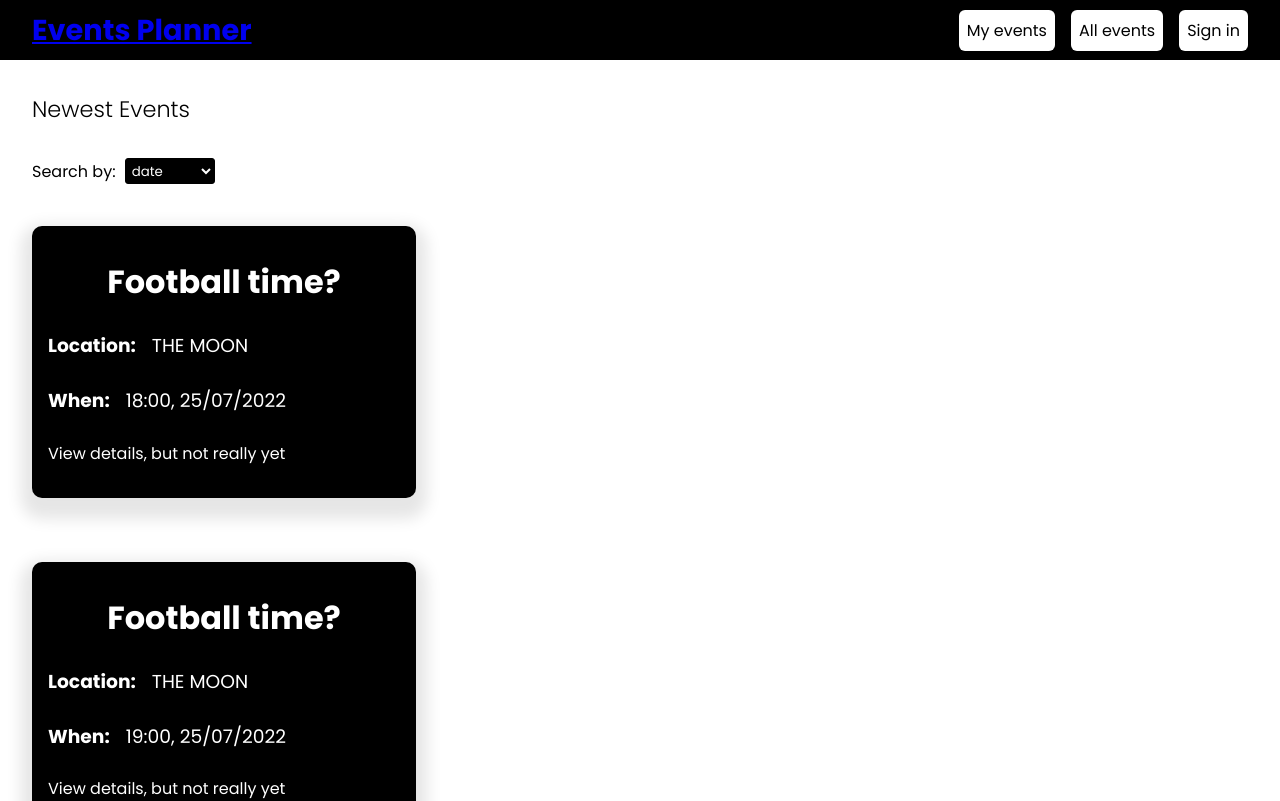
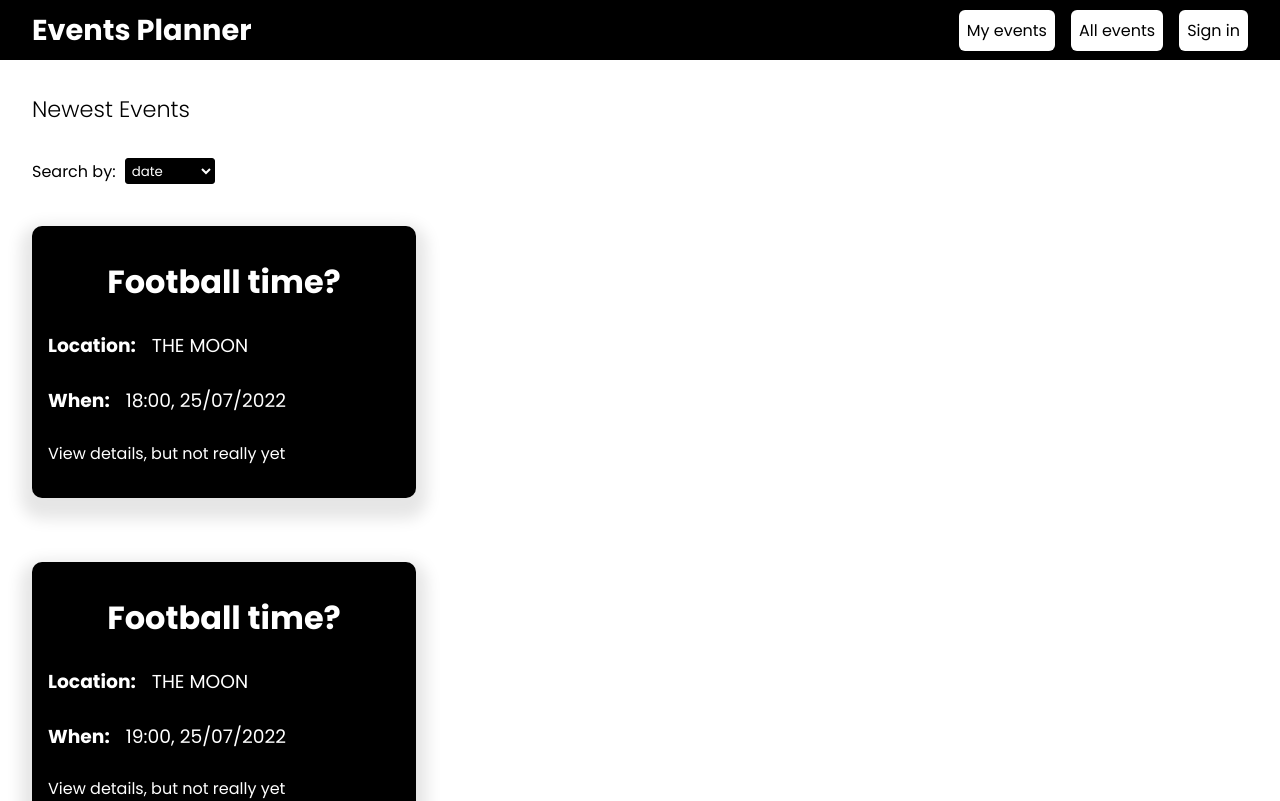
Before and after one commit to mernsummerproject2022/frontend, a React (Create React App) app in the folder event-planner/: page /events in a window 1280 px wide. Shown: the top 801 px of the page. Built offline with nearby package versions, Linux system fonts and the light colour scheme.

Commit message:
modified styling for logo link text

```diff
--- a/event-planner/src/Styling/header.css
+++ b/event-planner/src/Styling/header.css
@@ -1,4 +1,4 @@
-.header{
+.header {
   width: 100%;
   height: 60px;
   background-color: #000;
@@ -7,29 +7,33 @@
   align-items: center;
 }
 
-  .logo{
+.logo {
   font-size: 1.8rem;
   margin-left: 2rem;
   color: #fff;
 }
 
-  .navlinks{
+.logo a {
+  color: #fff;
+  text-decoration: none;
+}
+
+.navlinks {
   margin-right: 2rem;
   display: flex;
   gap: 1rem;
 }
 
-  .navlinks a{
+.navlinks a {
   text-decoration: none;
   color: #000;
   background-color: #fff;
   font-weight: 400;
   padding: 0.5rem 0.5rem;
   border-radius: 6px;
-
 }
 
-  .navlinks a:hover{
+.navlinks a:hover {
   background-color: rgb(199, 199, 199);
   cursor: pointer;
   transition: 0.3s all;
```
Lines whose indentation alone changed are shown as unchanged.
